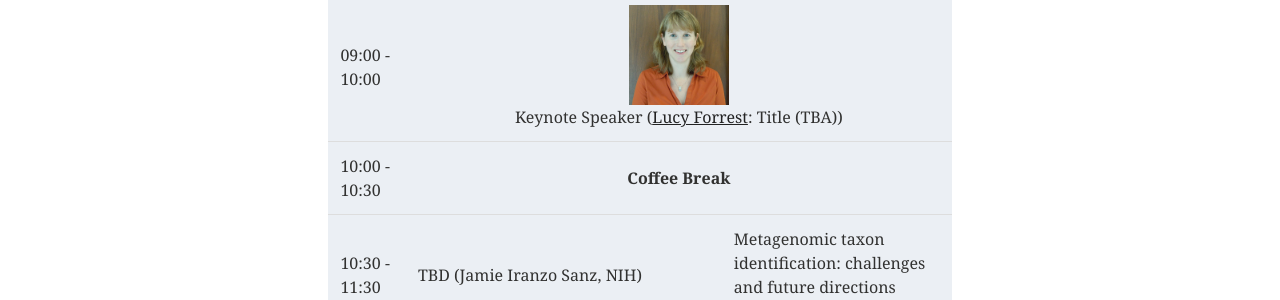
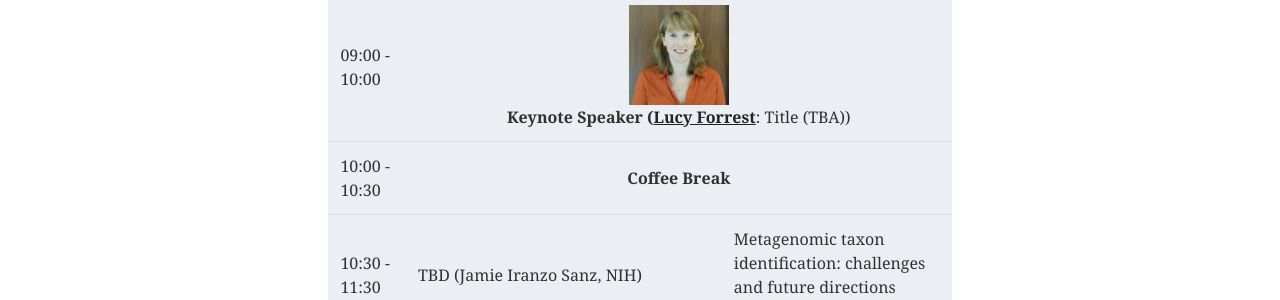
Before and after one commit to iscb-dc-rsg/iscb-dc-rsg.github.io, a Jekyll site: the page built from _pages/workshop2017.md, in a window 1280 px wide. Shown: the part 1129-1429 px from the top of the page. Built offline with Jekyll 4.4.1, drawn with Linux system fonts in a browser that asks for light colours; our own code applies the rules of GitHub Pages for plain Markdown files.

```diff
--- a/_pages/workshop2017.md
+++ b/_pages/workshop2017.md
@@ -47,7 +47,7 @@ PHY 1204 (Session B).
       <td>09:00 - 10:00</td>
       <td colspan="2" align="center" valign="center"><img src="../images/forrest_keynote_speaker.png" alt="" border='3' height='100' width='100' />
       <br />
-      Keynote Speaker (<a href="https://neuroscience.nih.gov/forrest/Home.aspx">Lucy Forrest</a>: Title (TBA))
+      <strong>Keynote Speaker (<a href="https://neuroscience.nih.gov/forrest/Home.aspx">Lucy Forrest</a></strong>: Title (TBA))
       </td>
     </tr>
     <tr>
```
